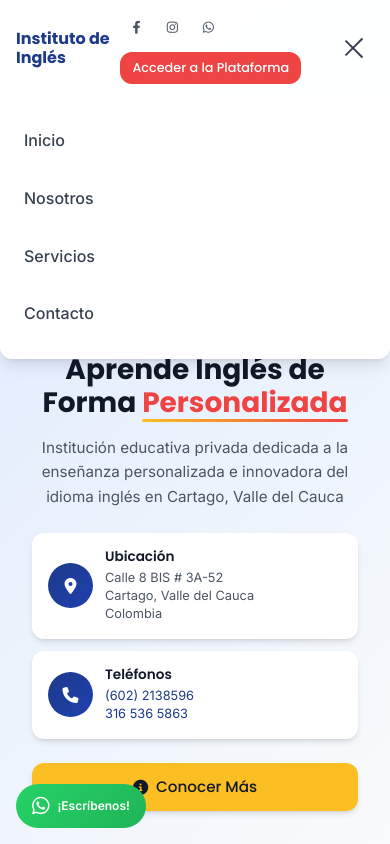
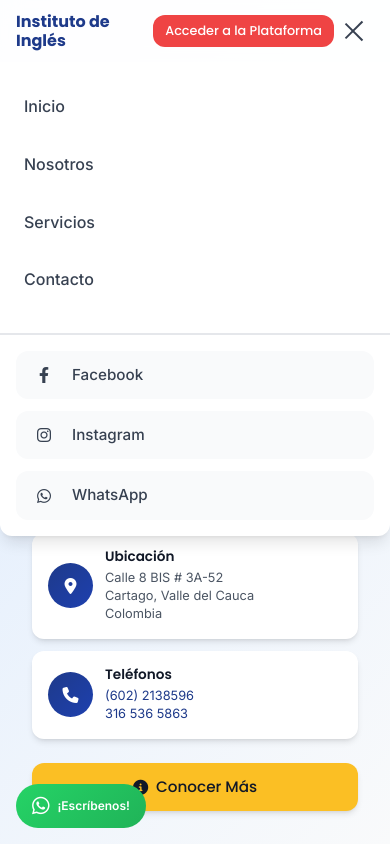
Before and after one commit to IANLAIN/institutoaei.com, a plain HTML site: page index.html in a window 390 px wide. Both pictures are taken after a click on the button 354 px from the left and 48 px from the top of the page. Shown: the top 844 px of the page. Drawn offline with Linux system fonts and the light colour scheme.

Commit message:
Ajustar banner y mover redes sociales al menú móvil en responsive

```diff
--- a/css/styles.css
+++ b/css/styles.css
@@ -327,6 +327,11 @@ h3 {
 
 .navbar__toggle.active .navbar__toggle-line:nth-child(3) {
   transform: rotate(-45deg) translate(5px, -5px);
+}
+
+/* Hide mobile-only social links in desktop */
+.navbar__menu-social {
+  display: none;
 }
 
 /* Navbar scrolled state */
@@ -358,7 +363,7 @@ h3 {
     opacity: 1;
     visibility: visible;
     transform: translateY(0);
-    max-height: 500px;
+    max-height: 600px;
   }
 
   .navbar__nav {
@@ -381,6 +386,56 @@ h3 {
     border-bottom: none;
   }
 
+  .navbar__menu-social {
+    display: flex;
+    flex-direction: column;
+    padding: 1rem;
+    gap: 0.75rem;
+    border-top: 2px solid var(--gray-200);
+    margin-top: 0.5rem;
+  }
+
+  .navbar__menu-social-link {
+    display: flex;
+    align-items: center;
+    gap: 1rem;
+    padding: 0.75rem 1rem;
+    border-radius: var(--border-radius);
+    background-color: var(--gray-50);
+    color: var(--gray-700);
+    transition: var(--transition-fast);
+    text-decoration: none;
+  }
+
+  .navbar__menu-social-link i {
+    width: 24px;
+    height: 24px;
+    display: flex;
+    align-items: center;
+    justify-content: center;
+    font-size: 1rem;
+  }
+
+  .navbar__menu-social-link span {
+    font-weight: 500;
+    font-size: 0.95rem;
+  }
+
+  .navbar__menu-social-link[href*="facebook"]:hover {
+    background-color: #1877f2;
+    color: white;
+  }
+
+  .navbar__menu-social-link[href*="instagram"]:hover {
+    background: linear-gradient(45deg, #f09433 0%,#e6683c 25%,#dc2743 50%,#cc2366 75%,#bc1888 100%);
+    color: white;
+  }
+
+  .navbar__menu-social-link[href*="whatsapp"]:hover {
+    background-color: #25D366;
+    color: white;
+  }
+
   .navbar__actions {
     flex-direction: row;
     gap: 0.5rem;
@@ -388,8 +443,7 @@ h3 {
   }
 
   .navbar__social {
-    display: flex;
-    margin-right: 0.5rem;
+    display: none;
   }
 
   .btn--login {
@@ -429,7 +483,7 @@ h3 {
 
 .hero__banner {
   position: absolute;
-  top: 200px;
+  top: 196px;
   left: 50%;
   transform: translateX(-50%);
   width: 100%;
@@ -1263,14 +1317,18 @@ h3 {
     font-size: 1.2rem;
   }
 
+  .navbar__social {
+    display: none;
+  }
+
   .hero__content {
     margin-top: 400px;
     padding: 0 16px;
   }
 
   .hero__banner {
-    top: 150px;
-    max-width: 90%;
+    top: 100px;
+    max-width: 100%;
     padding: 0 16px;
   }
 
@@ -1375,8 +1433,8 @@ h3 {
   }
 
   .hero__banner {
-    top: 120px;
-    max-width: 95%;
+    top: 90px;
+    max-width: 100%;
     padding: 0 8px;
   }
 
--- a/index.html
+++ b/index.html
@@ -45,6 +45,20 @@
                         <a href="#contacto" class="navbar__link">Contacto</a>
                     </li>
                 </ul>
+                <div class="navbar__menu-social">
+                    <a href="https://www.facebook.com/institutoaeiweb/" target="_blank" class="navbar__menu-social-link" aria-label="Facebook">
+                        <i class="fab fa-facebook-f"></i>
+                        <span>Facebook</span>
+                    </a>
+                    <a href="https://www.instagram.com/institutoinglescartago/" target="_blank" class="navbar__menu-social-link" aria-label="Instagram">
+                        <i class="fab fa-instagram"></i>
+                        <span>Instagram</span>
+                    </a>
+                    <a href="https://wa.me/573165365863?text=Hola,%20me%20gustar%C3%ADa%20obtener%20m%C3%A1s%20informaci%C3%B3n%20sobre%20los%20cursos%20de%20ingl%C3%A9s" target="_blank" class="navbar__menu-social-link" aria-label="WhatsApp">
+                        <i class="fab fa-whatsapp"></i>
+                        <span>WhatsApp</span>
+                    </a>
+                </div>
             </div>
 
             <div class="navbar__actions">
```
